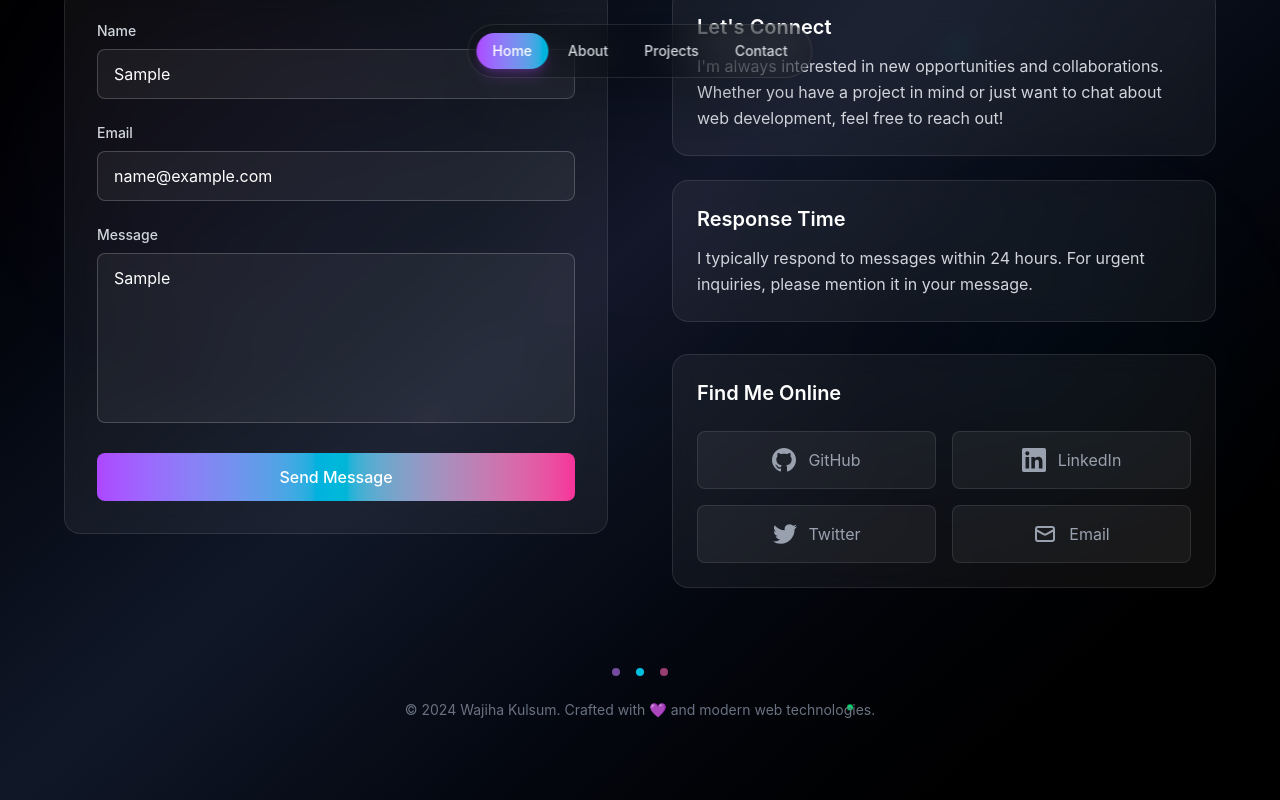
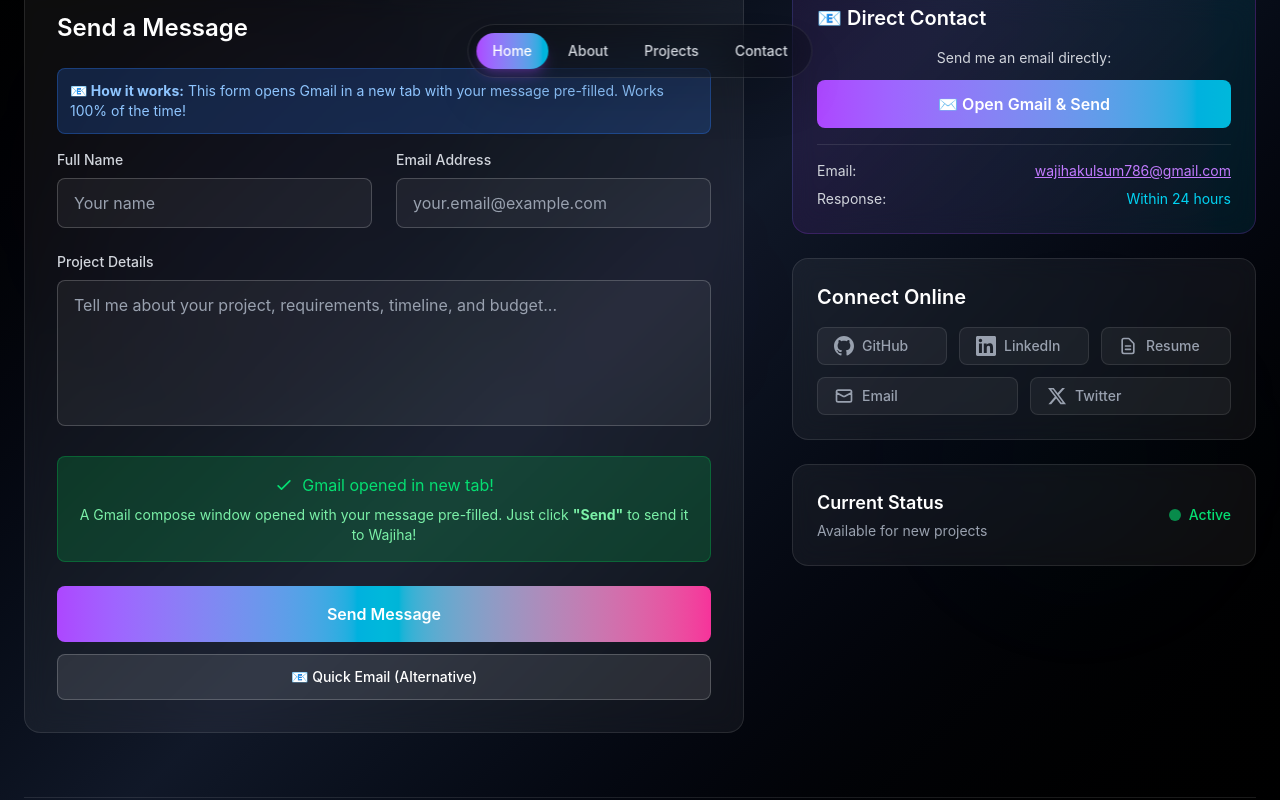
Before and after one commit to wajiha-kulsum/Portfolio, a Next.js app: page / in a window 1280 px wide. Both pictures are taken after typing "Sample", "name@example.com", "Sample" into the empty fields and a click on the button "Send Message". Built offline with nearby package versions, Linux system fonts and the light colour scheme.

Commit message:
contact part updated

```diff
--- a/src/app/components/Contact.tsx
+++ b/src/app/components/Contact.tsx
@@ -9,6 +9,8 @@ const Contact = () => {
     email: '',
     message: ''
   });
+  const [isSubmitting, setIsSubmitting] = useState(false);
+  const [submitStatus, setSubmitStatus] = useState<'idle' | 'success' | 'error'>('idle');
 
   useEffect(() => {
     const observer = new IntersectionObserver(
@@ -35,95 +37,130 @@ const Contact = () => {
 
   const handleSubmit = (e: React.FormEvent) => {
     e.preventDefault();
-    // Handle form submission here
-    console.log('Form submitted:', formData);
+    setIsSubmitting(true);
+
+    // Create Gmail compose URL - this ALWAYS works
+    setTimeout(() => {
+      const subject = encodeURIComponent(`Portfolio Contact from ${formData.name}`);
+      const body = encodeURIComponent(
+        `Hi Wajiha,\n\n` +
+        `Name: ${formData.name}\n` +
+        `Email: ${formData.email}\n\n` +
+        `Message:\n${formData.message}\n\n` +
+        `Best regards,\n${formData.name}`
+      );
+
+      const gmailUrl = `https://mail.google.com/mail/?view=cm&fs=1&to=wajihakulsum786@gmail.com&su=${subject}&body=${body}`;
+
+      // Open Gmail compose in new tab
+      window.open(gmailUrl, '_blank');
+
+      setSubmitStatus('success');
+      setFormData({ name: '', email: '', message: '' });
+      setIsSubmitting(false);
+
+      // Clear status after 8 seconds
+      setTimeout(() => setSubmitStatus('idle'), 8000);
+    }, 1000);
   };
 
   const socialLinks = [
     {
       name: 'GitHub',
       icon: (
-        <svg className="w-6 h-6" fill="currentColor" viewBox="0 0 24 24">
+        <svg className="w-5 h-5" fill="currentColor" viewBox="0 0 24 24">
           <path d="M12 0c-6.626 0-12 5.373-12 12 0 5.302 3.438 9.8 8.207 11.387.599.111.793-.261.793-.577v-2.234c-3.338.726-4.033-1.416-4.033-1.416-.546-1.387-1.333-1.756-1.333-1.756-1.089-.745.083-.729.083-.729 1.205.084 1.839 1.237 1.839 1.237 1.07 1.834 2.807 1.304 3.492.997.107-.775.418-1.305.762-1.604-2.665-.305-5.467-1.334-5.467-5.931 0-1.311.469-2.381 1.236-3.221-.124-.303-.535-1.524.117-3.176 0 0 1.008-.322 3.301 1.23.957-.266 1.983-.399 3.003-.404 1.02.005 2.047.138 3.006.404 2.291-1.552 3.297-1.23 3.297-1.23.653 1.653.242 2.874.118 3.176.77.84 1.235 1.911 1.235 3.221 0 4.609-2.807 5.624-5.479 5.921.43.372.823 1.102.823 2.222v3.293c0 .319.192.694.801.576 4.765-1.589 8.199-6.086 8.199-11.386 0-6.627-5.373-12-12-12z"/>
         </svg>
       ),
-      href: '#',
+      href: 'https://github.com/wajiha-kulsum',
       color: 'from-gray-400 to-gray-600'
     },
     {
       name: 'LinkedIn',
       icon: (
-        <svg className="w-6 h-6" fill="currentColor" viewBox="0 0 24 24">
+        <svg className="w-5 h-5" fill="currentColor" viewBox="0 0 24 24">
           <path d="M20.447 20.452h-3.554v-5.569c0-1.328-.027-3.037-1.852-3.037-1.853 0-2.136 1.445-2.136 2.939v5.667H9.351V9h3.414v1.561h.046c.477-.9 1.637-1.85 3.37-1.85 3.601 0 4.267 2.37 4.267 5.455v6.286zM5.337 7.433c-1.144 0-2.063-.926-2.063-2.065 0-1.138.92-2.063 2.063-2.063 1.14 0 2.064.925 2.064 2.063 0 1.139-.925 2.065-2.064 2.065zm1.782 13.019H3.555V9h3.564v11.452zM22.225 0H1.771C.792 0 0 .774 0 1.729v20.542C0 23.227.792 24 1.771 24h20.451C23.2 24 24 23.227 24 22.271V1.729C24 .774 23.2 0 22.222 0h.003z"/>
         </svg>
       ),
-      href: '#',
+      href: 'https://linkedin.com/in/wajiha-kulsum',
       color: 'from-blue-400 to-blue-600'
+    },
+    {
+      name: 'Resume',
+      icon: (
+        <svg className="w-5 h-5" fill="none" stroke="currentColor" viewBox="0 0 24 24">
+          <path strokeLinecap="round" strokeLinejoin="round" strokeWidth={2} d="M9 12h6m-6 4h6m2 5H7a2 2 0 01-2-2V5a2 2 0 012-2h5.586a1 1 0 01.707.293l5.414 5.414a1 1 0 01.293.707V19a2 2 0 01-2 2z" />
+        </svg>
+      ),
+      href: '/Wajiha_Kulsum.pdf',
+      color: 'from-green-400 to-green-600'
+    },
+    {
+      name: 'Email',
+      icon: (
+        <svg className="w-5 h-5" fill="none" stroke="currentColor" viewBox="0 0 24 24">
+          <path strokeLinecap="round" strokeLinejoin="round" strokeWidth={2} d="M3 8l7.89 4.26a2 2 0 002.22 0L21 8M5 19h14a2 2 0 002-2V7a2 2 0 00-2-2H5a2 2 0 00-2 2v10a2 2 0 002 2z" />
+        </svg>
+      ),
+      href: 'mailto:wajihakulsum786@gmail.com',
+      color: 'from-purple-400 to-pink-600'
     },
     {
       name: 'Twitter',
       icon: (
-        <svg className="w-6 h-6" fill="currentColor" viewBox="0 0 24 24">
-          <path d="M23.953 4.57a10 10 0 01-2.825.775 4.958 4.958 0 002.163-2.723c-.951.555-2.005.959-3.127 1.184a4.92 4.92 0 00-8.384 4.482C7.69 8.095 4.067 6.13 1.64 3.162a4.822 4.822 0 00-.666 2.475c0 1.71.87 3.213 2.188 4.096a4.904 4.904 0 01-2.228-.616v.06a4.923 4.923 0 003.946 4.827 4.996 4.996 0 01-2.212.085 4.936 4.936 0 004.604 3.417 9.867 9.867 0 01-6.102 2.105c-.39 0-.779-.023-1.17-.067a13.995 13.995 0 007.557 2.209c9.053 0 13.998-7.496 13.998-13.985 0-.21 0-.42-.015-.63A9.935 9.935 0 0024 4.59z"/>
+        <svg className="w-5 h-5" fill="currentColor" viewBox="0 0 24 24">
+          <path d="M18.244 2.25h3.308l-7.227 8.26 8.502 11.24H16.17l-5.214-6.817L4.99 21.75H1.68l7.73-8.835L1.254 2.25H8.08l4.713 6.231zm-1.161 17.52h1.833L7.084 4.126H5.117z"/>
         </svg>
       ),
-      href: '#',
-      color: 'from-sky-400 to-sky-600'
-    },
-    {
-      name: 'Email',
-      icon: (
-        <svg className="w-6 h-6" fill="none" stroke="currentColor" viewBox="0 0 24 24">
-          <path strokeLinecap="round" strokeLinejoin="round" strokeWidth={2} d="M3 8l7.89 4.26a2 2 0 002.22 0L21 8M5 19h14a2 2 0 002-2V7a2 2 0 00-2-2H5a2 2 0 00-2 2v10a2 2 0 002 2z" />
-        </svg>
-      ),
-      href: 'mailto:wajiha@example.com',
-      color: 'from-purple-400 to-pink-600'
+      href: 'https://x.com/KulsumWajiha',
+      color: 'from-blue-400 to-blue-600'
     }
   ];
 
   return (
     <section
       id="contact-section"
-      className="min-h-screen bg-gradient-to-br from-black via-gray-900 to-black relative overflow-hidden py-20 px-6"
+      className="min-h-screen bg-gradient-to-br from-black via-gray-900 to-black relative overflow-hidden py-12 sm:py-16 md:py-20 px-4 sm:px-6"
     >
       {/* Background effects */}
       <div className="absolute inset-0">
-        <div className="absolute top-1/4 left-10 w-96 h-96 bg-purple-500/5 rounded-full blur-3xl animate-pulse-slow"></div>
-        <div className="absolute bottom-1/4 right-10 w-80 h-80 bg-cyan-500/5 rounded-full blur-3xl animate-pulse-slow animation-delay-2000"></div>
-        <div className="absolute top-1/2 left-1/2 transform -translate-x-1/2 -translate-y-1/2 w-64 h-64 bg-pink-500/3 rounded-full blur-3xl animate-pulse-slow animation-delay-4000"></div>
+        <div className="absolute top-1/4 left-10 w-96 h-96 bg-purple-500/3 rounded-full blur-3xl animate-pulse-slow"></div>
+        <div className="absolute bottom-1/4 right-10 w-80 h-80 bg-cyan-500/3 rounded-full blur-3xl animate-pulse-slow animation-delay-2000"></div>
+        <div className="absolute top-1/2 left-1/2 transform -translate-x-1/2 -translate-y-1/2 w-64 h-64 bg-pink-500/2 rounded-full blur-3xl animate-pulse-slow animation-delay-4000"></div>
       </div>
 
-      {/* Floating particles */}
-      <div className="absolute inset-0">
-        <div className="absolute top-20 left-1/4 w-1 h-1 bg-purple-400 rounded-full animate-float"></div>
-        <div className="absolute top-1/3 right-1/4 w-1.5 h-1.5 bg-cyan-400 rounded-full animate-float animation-delay-2000"></div>
-        <div className="absolute bottom-1/3 left-1/3 w-1 h-1 bg-pink-400 rounded-full animate-float animation-delay-4000"></div>
-        <div className="absolute bottom-20 right-1/3 w-1.5 h-1.5 bg-green-400 rounded-full animate-float animation-delay-1000"></div>
+      <div className="max-w-7xl mx-auto relative z-10">
+        <div className={`transition-all duration-1000 ${isVisible ? 'opacity-100 translate-y-0' : 'opacity-0 translate-y-10'}`}>
+
+          {/* Professional Header */}
+          <div className="text-center mb-12 sm:mb-16">
+            <h2 className="text-4xl sm:text-5xl md:text-6xl font-light text-white mb-4">
+              Let&apos;s <span className="text-transparent bg-clip-text bg-gradient-to-r from-purple-400 via-cyan-400 to-pink-400">Connect</span>
+            </h2>
+            <p className="text-gray-400 text-lg sm:text-xl max-w-3xl mx-auto">
+              Fill out the form below or use the direct email button - both open Gmail with a pre-filled message
+            </p>
+            <div className="w-20 h-0.5 bg-gradient-to-r from-purple-500 to-cyan-500 mx-auto rounded-full mt-6"></div>
           </div>
 
-      <div className="max-w-6xl mx-auto relative z-10">
-        <div className={`transition-all duration-1000 ${isVisible ? 'opacity-100 translate-y-0' : 'opacity-0 translate-y-10'}`}>
+          {/* Main Content - Horizontal Layout */}
+          <div className="grid lg:grid-cols-5 gap-8 lg:gap-12 items-start">
 
-          {/* Section header */}
-          <div className="text-center mb-20">
-            <h2 className="text-5xl md:text-6xl lg:text-7xl font-light text-white mb-6">
-              Get In <span className="text-transparent bg-clip-text bg-gradient-to-r from-purple-400 via-cyan-400 to-pink-400">Touch</span>
-            </h2>
-            <p className="text-gray-400 text-xl max-w-3xl mx-auto">
-              Let&apos;s collaborate and create something amazing together
-            </p>
-            <div className="w-24 h-1 bg-gradient-to-r from-purple-500 to-cyan-500 mx-auto rounded-full mt-6"></div>
+            {/* Contact Form - Takes 3/5 of the width */}
+            <div className="lg:col-span-3">
+              <div className="backdrop-blur-md bg-white/5 border border-white/10 rounded-2xl p-6 sm:p-8 hover:bg-white/8 transition-all duration-500">
+                <h3 className="text-xl sm:text-2xl font-semibold text-white mb-6 text-center lg:text-left">
+                  Send a Message
+                </h3>
+                <div className="mb-4 p-3 bg-blue-500/20 border border-blue-500/30 rounded-lg text-blue-300 text-sm">
+                  <strong>📧 How it works:</strong> This form opens Gmail in a new tab with your message pre-filled. Works 100% of the time!
                 </div>
-
-          <div className="grid lg:grid-cols-2 gap-16 items-start">
-
-            {/* Contact form */}
-            <div className="backdrop-blur-md bg-white/5 border border-white/10 rounded-2xl p-8 hover:bg-white/8 transition-all duration-500">
                 <form onSubmit={handleSubmit} className="space-y-6">
+                  {/* Name and Email in horizontal row */}
+                  <div className="grid sm:grid-cols-2 gap-4 sm:gap-6">
                     <div>
                       <label htmlFor="name" className="block text-gray-300 text-sm font-medium mb-2">
-                    Name
+                        Full Name
                       </label>
                       <input
                         type="text"
@@ -136,10 +173,9 @@ const Contact = () => {
                         required
                       />
                     </div>
-
                     <div>
                       <label htmlFor="email" className="block text-gray-300 text-sm font-medium mb-2">
-                    Email
+                        Email Address
                       </label>
                       <input
                         type="email"
@@ -152,94 +188,194 @@ const Contact = () => {
                         required
                       />
                     </div>
+                  </div>
 
                   <div>
                     <label htmlFor="message" className="block text-gray-300 text-sm font-medium mb-2">
-                    Message
+                      Project Details
                     </label>
                     <textarea
                       id="message"
                       name="message"
                       value={formData.message}
                       onChange={handleInputChange}
-                    rows={6}
+                      rows={5}
                       className="w-full px-4 py-3 bg-white/5 border border-white/20 rounded-lg text-white placeholder-gray-400 focus:outline-none focus:border-pink-400 focus:ring-1 focus:ring-pink-400 transition-all duration-300 resize-none"
-                    placeholder="Tell me about your project..."
+                      placeholder="Tell me about your project, requirements, timeline, and budget..."
                       required
                     ></textarea>
                   </div>
 
+                  {/* Status Messages */}
+                  {submitStatus === 'success' && (
+                    <div className="p-4 bg-green-500/20 border border-green-500/30 rounded-lg text-green-400 text-center">
+                      <div className="flex items-center justify-center mb-2">
+                        <svg className="w-5 h-5 mr-2" fill="none" stroke="currentColor" viewBox="0 0 24 24">
+                          <path strokeLinecap="round" strokeLinejoin="round" strokeWidth={2} d="M5 13l4 4L19 7" />
+                        </svg>
+                        Gmail opened in new tab!
+                      </div>
+                      <p className="text-sm text-green-300">
+                        A Gmail compose window opened with your message pre-filled. Just click <strong>"Send"</strong> to send it to Wajiha!
+                      </p>
+                    </div>
+                  )}
+
+                  {submitStatus === 'error' && (
+                    <div className="p-4 bg-red-500/20 border border-red-500/30 rounded-lg text-red-400 text-center">
+                      <div className="flex items-center justify-center mb-2">
+                        <svg className="w-5 h-5 mr-2" fill="none" stroke="currentColor" viewBox="0 0 24 24">
+                          <path strokeLinecap="round" strokeLinejoin="round" strokeWidth={2} d="M6 18L18 6M6 6l12 12" />
+                        </svg>
+                        Failed to send message
+                      </div>
+                      <div className="space-y-2">
+                        <p className="text-sm text-red-300">Gmail couldn't open automatically.</p>
+                        <button
+                          onClick={() => {
+                            navigator.clipboard.writeText('wajihakulsum786@gmail.com');
+                            alert('Email address copied! Paste it in your email app.');
+                          }}
+                          className="px-4 py-2 bg-red-500/20 border border-red-500/30 rounded text-red-300 hover:bg-red-500/30 transition-colors text-sm"
+                        >
+                          Copy Email Address
+                        </button>
+                      </div>
+                    </div>
+                  )}
+
+                  <div className="space-y-3">
                     <button
                       type="submit"
-                  className="w-full bg-gradient-to-r from-purple-500 via-cyan-500 to-pink-500 text-white py-3 px-6 rounded-lg font-medium hover:scale-105 transition-all duration-300 hover:shadow-lg hover:shadow-purple-500/25"
+                      disabled={isSubmitting}
+                      className="w-full bg-gradient-to-r from-purple-500 via-cyan-500 to-pink-500 text-white py-4 px-6 rounded-lg font-semibold hover:scale-[1.02] transition-all duration-300 hover:shadow-lg hover:shadow-purple-500/25 disabled:opacity-50 disabled:cursor-not-allowed disabled:hover:scale-100"
                     >
-                  Send Message
+                      {isSubmitting ? (
+                        <div className="flex items-center justify-center">
+                          <svg className="animate-spin -ml-1 mr-3 h-5 w-5 text-white" fill="none" viewBox="0 0 24 24">
+                            <circle className="opacity-25" cx="12" cy="12" r="10" stroke="currentColor" strokeWidth="4"></circle>
+                            <path className="opacity-75" fill="currentColor" d="M4 12a8 8 0 018-8V0C5.373 0 0 5.373 0 12h4zm2 5.291A7.962 7.962 0 014 12H0c0 3.042 1.135 5.824 3 7.938l3-2.647z"></path>
+                          </svg>
+                          Opening Gmail...
+                        </div>
+                      ) : (
+                        'Send Message'
+                      )}
                     </button>
+
+                    <button
+                      type="button"
+                      onClick={() => {
+                        window.open('mailto:wajihakulsum786@gmail.com?subject=Portfolio Contact&body=Hi Wajiha, I would like to discuss a project with you.', '_blank');
+                      }}
+                      className="w-full bg-white/10 border border-white/20 text-white py-3 px-6 rounded-lg font-medium hover:bg-white/20 transition-all duration-300 text-sm"
+                    >
+                      📧 Quick Email (Alternative)
+                    </button>
+                  </div>
                 </form>
-            </div>
-
-            {/* Contact info and social links */}
-            <div className="space-y-8">
-
-              {/* Contact info cards */}
-              <div className="space-y-6">
-                <div className="backdrop-blur-md bg-white/5 border border-white/10 rounded-2xl p-6 hover:bg-white/8 transition-all duration-500">
-                  <h3 className="text-xl font-semibold text-white mb-3">
-                    Let&apos;s Connect
-                  </h3>
-                  <p className="text-gray-300 leading-relaxed">
-                    I&apos;m always interested in new opportunities and collaborations.
-                    Whether you have a project in mind or just want to chat about web development,
-                    feel free to reach out!
-                  </p>
-                </div>
-
-                <div className="backdrop-blur-md bg-white/5 border border-white/10 rounded-2xl p-6 hover:bg-white/8 transition-all duration-500">
-                  <h3 className="text-xl font-semibold text-white mb-3">
-                    Response Time
-                  </h3>
-                  <p className="text-gray-300 leading-relaxed">
-                    I typically respond to messages within 24 hours.
-                    For urgent inquiries, please mention it in your message.
-                  </p>
               </div>
             </div>
 
-              {/* Social links */}
-              <div className="backdrop-blur-md bg-white/5 border border-white/10 rounded-2xl p-6">
-                <h3 className="text-xl font-semibold text-white mb-6">
-                  Find Me Online
+            {/* Contact Info - Takes 2/5 of the width */}
+            <div className="lg:col-span-2 space-y-6">
+
+              {/* Direct Contact */}
+              <div className="backdrop-blur-md bg-gradient-to-r from-purple-500/10 to-cyan-500/10 border border-purple-500/20 rounded-2xl p-6 hover:from-purple-500/15 hover:to-cyan-500/15 transition-all duration-500">
+                <h3 className="text-xl font-semibold text-white mb-4">
+                  📧 Direct Contact
                 </h3>
-                <div className="grid grid-cols-2 gap-4">
+                <div className="space-y-4">
+                  <div className="text-center">
+                    <p className="text-gray-300 text-sm mb-3">Send me an email directly:</p>
+                    <button
+                      onClick={() => {
+                        window.open('https://mail.google.com/mail/?view=cm&fs=1&to=wajihakulsum786@gmail.com&su=Portfolio Contact&body=Hi Wajiha, I would like to discuss a project with you.', '_blank');
+                      }}
+                      className="w-full bg-gradient-to-r from-purple-500 to-cyan-500 text-white py-3 px-4 rounded-lg font-semibold hover:scale-105 transition-all duration-300"
+                    >
+                      ✉️ Open Gmail & Send
+                    </button>
+                  </div>
+
+                  <div className="border-t border-white/10 pt-4">
+                    <div className="flex items-center justify-between text-gray-300">
+                      <span className="text-sm">Email:</span>
+                      <button
+                        onClick={() => {
+                          navigator.clipboard.writeText('wajihakulsum786@gmail.com');
+                          alert('Email copied to clipboard!');
+                        }}
+                        className="text-sm text-purple-400 hover:text-purple-300 underline"
+                      >
+                        wajihakulsum786@gmail.com
+                      </button>
+                    </div>
+                    <div className="flex items-center justify-between text-gray-300 mt-2">
+                      <span className="text-sm">Response:</span>
+                      <span className="text-sm text-cyan-400">Within 24 hours</span>
+                    </div>
+                  </div>
+                </div>
+              </div>
+
+              {/* Social Links - Horizontal Layout */}
+              <div className="backdrop-blur-md bg-white/5 border border-white/10 rounded-2xl p-6 hover:bg-white/8 transition-all duration-500">
+                <h3 className="text-xl font-semibold text-white mb-4">
+                  Connect Online
+                </h3>
+                <div className="flex flex-wrap gap-3">
                   {socialLinks.map((link) => (
                     <a
                       key={link.name}
                       href={link.href}
-                      className="group flex items-center justify-center p-4 bg-white/5 border border-white/10 rounded-lg hover:bg-white/10 hover:scale-105 transition-all duration-300"
+                      target="_blank"
+                      rel="noopener noreferrer"
+                      className="group flex items-center px-4 py-2 bg-white/5 border border-white/10 rounded-lg hover:bg-white/10 hover:scale-105 transition-all duration-300 flex-1 min-w-fit"
                     >
                       <div className={`text-gray-400 group-hover:text-transparent group-hover:bg-clip-text group-hover:bg-gradient-to-r group-hover:${link.color} transition-all duration-300`}>
                         {link.icon}
                       </div>
-                      <span className="ml-3 text-gray-400 group-hover:text-white transition-colors duration-300">
+                      <span className="ml-2 text-gray-400 group-hover:text-white transition-colors duration-300 text-sm font-medium">
                         {link.name}
                       </span>
                     </a>
                   ))}
                 </div>
               </div>
+
+              {/* Availability Status */}
+              <div className="backdrop-blur-md bg-white/5 border border-white/10 rounded-2xl p-6 hover:bg-white/8 transition-all duration-500">
+                <div className="flex items-center justify-between">
+                  <div>
+                    <h3 className="text-lg font-semibold text-white mb-1">
+                      Current Status
+                    </h3>
+                    <p className="text-gray-400 text-sm">
+                      Available for new projects
+                    </p>
+                  </div>
+                  <div className="flex items-center">
+                    <div className="w-3 h-3 bg-green-400 rounded-full animate-pulse mr-2"></div>
+                    <span className="text-green-400 text-sm font-medium">Active</span>
+                  </div>
+                </div>
+              </div>
             </div>
           </div>
 
-          {/* Bottom decorative element */}
-          <div className="mt-20 text-center">
-            <div className="flex justify-center space-x-4 mb-6">
+          {/* Bottom Section */}
+          <div className="mt-16 pt-8 border-t border-white/10">
+            <div className="flex flex-col sm:flex-row justify-between items-center gap-4">
+              <div className="flex items-center space-x-4">
                 <div className="w-2 h-2 bg-purple-400 rounded-full animate-pulse"></div>
                 <div className="w-2 h-2 bg-cyan-400 rounded-full animate-pulse animation-delay-1000"></div>
                 <div className="w-2 h-2 bg-pink-400 rounded-full animate-pulse animation-delay-2000"></div>
               </div>
               <p className="text-gray-500 text-sm">
-              © 2024 Wajiha Kulsum. Crafted with 💜 and modern web technologies.
+                © 2025 Wajiha Kulsum. Professional web development services.
               </p>
+            </div>
           </div>
         </div>
       </div>
```
Lines whose indentation alone changed are shown as unchanged.
